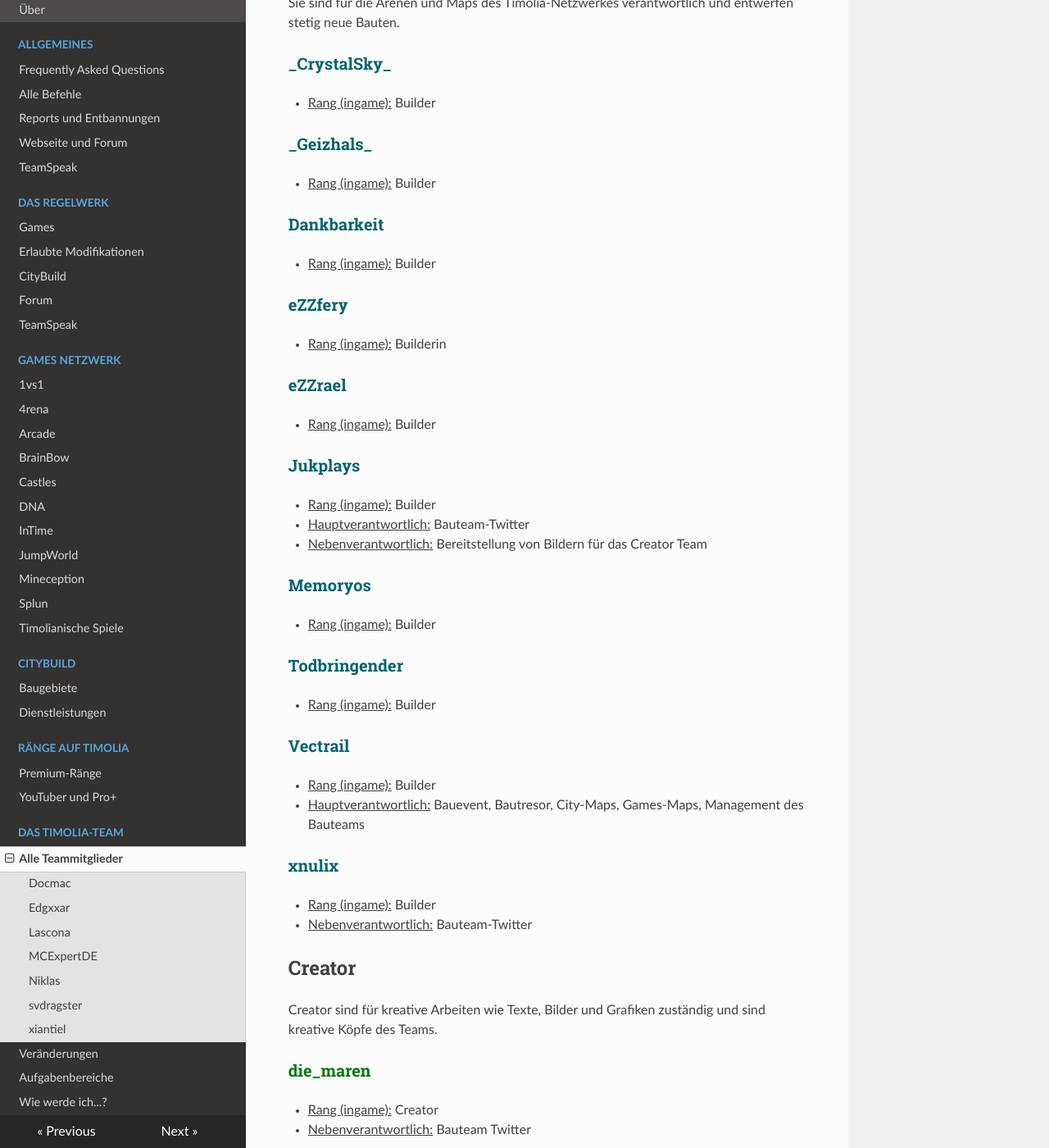
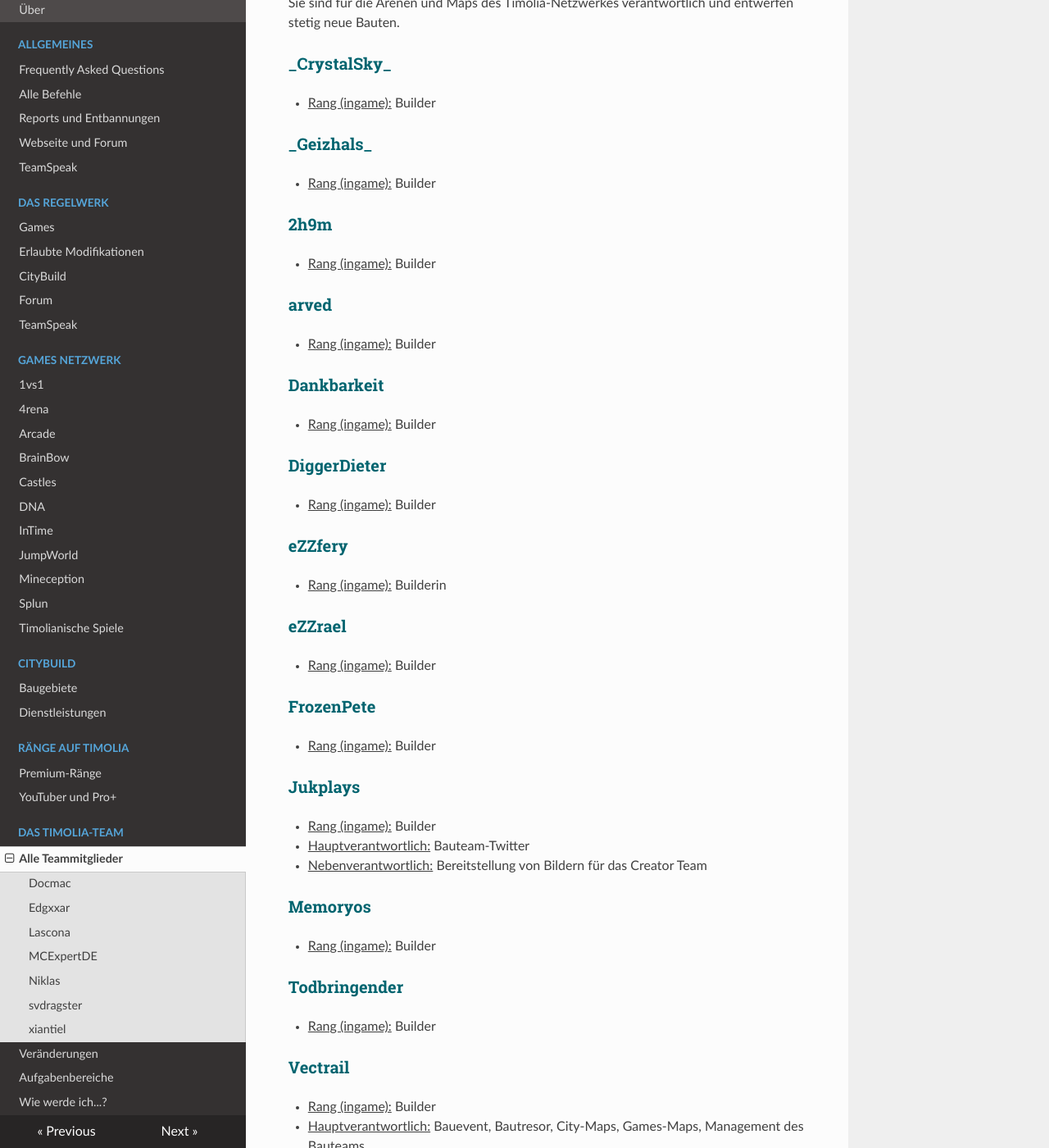
Before and after one commit to TimoliaDE/HowTo, an MkDocs documentation site: the page built from docs/team/members.md, in a window 1280 px wide and 1400 px high, scrolled down 6865 px. Shown: the whole window at 82% size. Built offline with MkDocs 1.6.1, drawn with Linux system fonts in a browser that asks for light colours; nearby versions of some CDN libraries; old or Windows-style settings are respelled for this version of MkDocs.

Commit message:
Update members.md

```diff
--- a/docs/team/members.md
+++ b/docs/team/members.md
@@ -220,13 +220,25 @@ Sie sind für die Arenen und Maps des Timolia-Netzwerkes verantwortlich und entw
 ### <strong><span style="color:#00646F">\_Geizhals\_</span></strong>
 - <u>Rang (ingame):</u> Builder
 
+### <strong><span style="color:#00646F">2h9m</span></strong>
+- <u>Rang (ingame):</u> Builder
+
+### <strong><span style="color:#00646F">arved</span></strong>
+- <u>Rang (ingame):</u> Builder
+
 ### <strong><span style="color:#00646F">Dankbarkeit</span></strong>
+- <u>Rang (ingame):</u> Builder
+
+### <strong><span style="color:#00646F">DiggerDieter</span></strong>
 - <u>Rang (ingame):</u> Builder
 
 ### <strong><span style="color:#00646F">eZZfery</span></strong>
 - <u>Rang (ingame):</u> Builderin
 
 ### <strong><span style="color:#00646F">eZZrael</span></strong>
+- <u>Rang (ingame):</u> Builder
+
+### <strong><span style="color:#00646F">FrozenPete</span></strong>
 - <u>Rang (ingame):</u> Builder
 
 ### <strong><span style="color:#00646F">Jukplays</span></strong>
```
